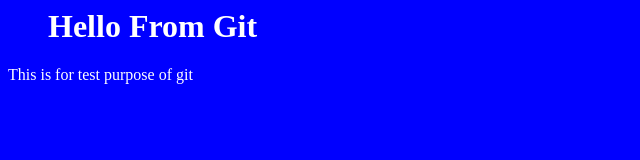
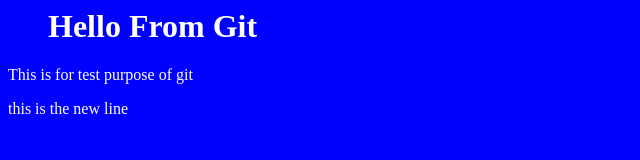
Before and after one commit to AvinashWaghmode/hello-world, a plain HTML site: page index.html in a window 1280 px wide. Shown: the whole page, without its empty margins (0-640 px from the left). Drawn offline with Linux system fonts and the light colour scheme.

Commit message:
updated Project

```diff
--- a/index.html
+++ b/index.html
@@ -7,5 +7,6 @@
 <body>
 <h1>Hello From Git</h1>
 <p>This is for test purpose of git</p>
+<p>this is the new line</p>
 </body>
 </html>
```
